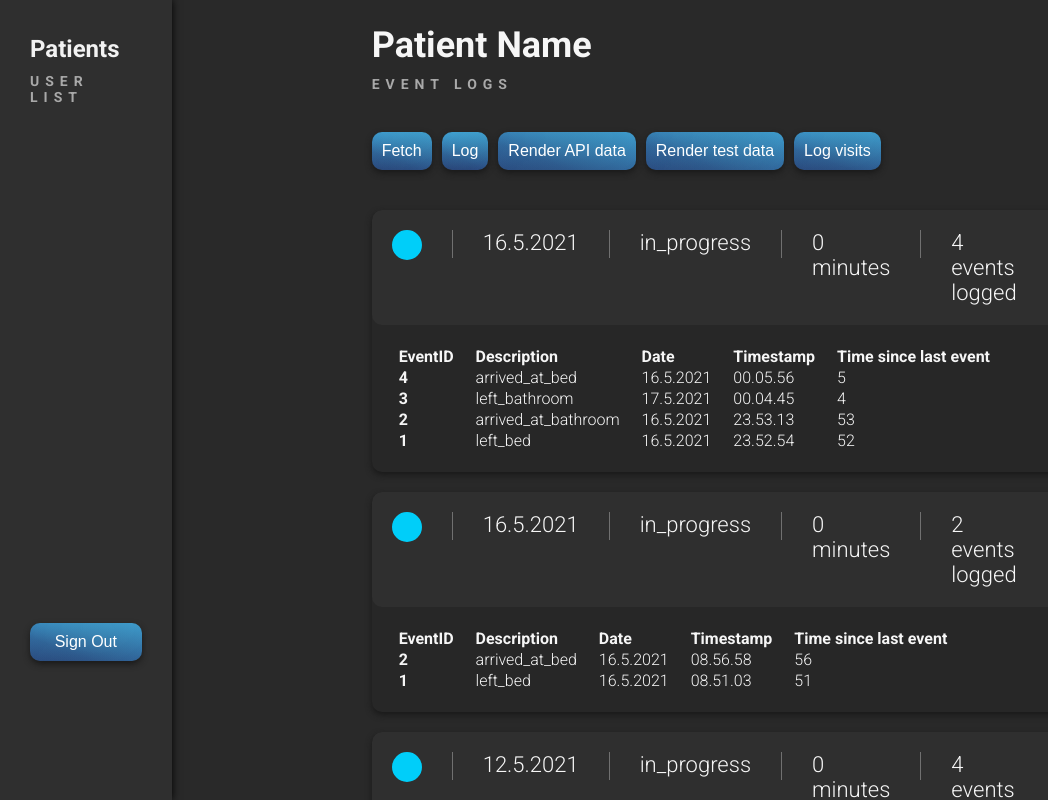
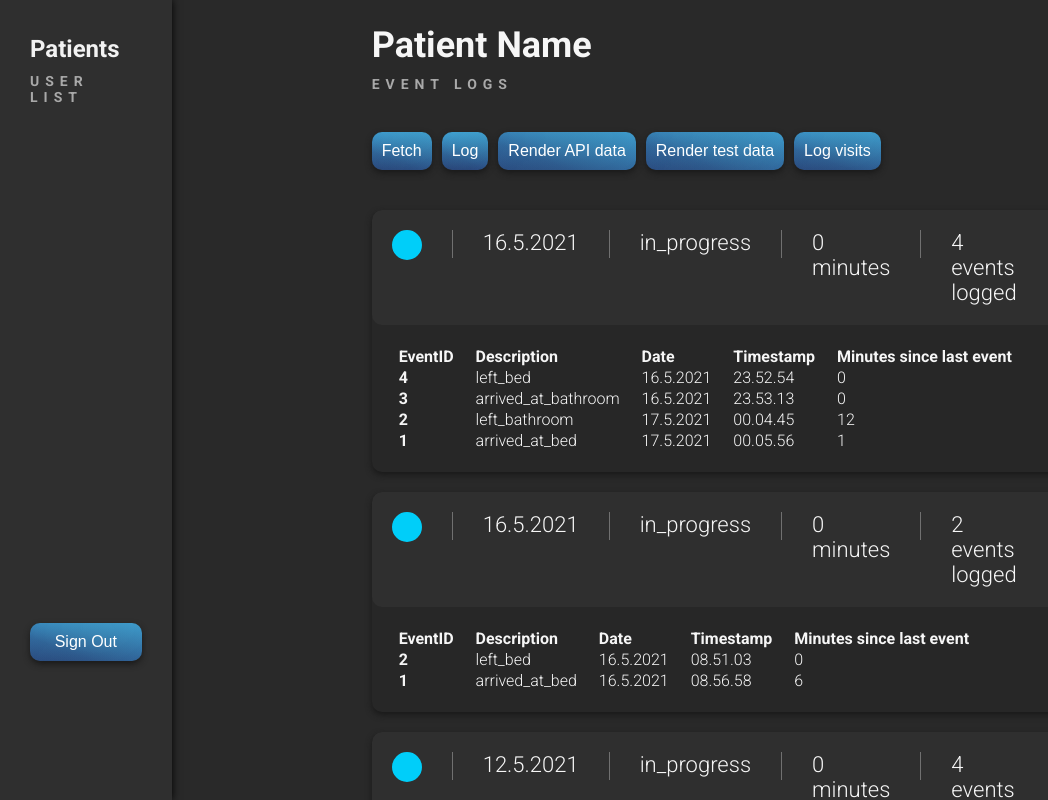
Before and after one commit to NCorp-group/cepto_web_app, a Vue app: page /logs in a window 1280 px wide. Both pictures are taken after a click on the button "Render test data". Shown: the whole page, without its empty margins (0-1048 px from the left). Built offline with nearby package versions, Linux system fonts and the light colour scheme; no server answers.

Commit message:
Time since last event working with adjacent map

```diff
--- a/src/components/LogTable.vue
+++ b/src/components/LogTable.vue
@@ -38,7 +38,7 @@
                 <th scope="col">Description</th>
                 <th scope="col">Date</th>
                 <th scope="col">Timestamp</th>
-                <th scope="col">Time since last event</th>
+                <th scope="col">Minutes since last event</th>
               </tr>
             </thead>
             <tbody>
@@ -47,7 +47,7 @@
                 <td>{{ event.type }}</td>
                 <td>{{ event.timestamp.toLocaleDateString('da-DK') }}</td>
                 <td>{{ event.timestamp.toLocaleTimeString('da-DK') }}</td>
-                <td>{{ event.time_since_last }}</td>
+                <td>{{ Math.round((event.time_since_last + Number.EPSILON) * 1) / 1 }}</td>
               </tr>
             </tbody>
           </table>
@@ -79,6 +79,12 @@ class Event {
       this.timestamp = timestamp;
       this.time_since_last = time_since_last;
   }
+}
+
+const map_adjacent = (mapping, array) => {
+  const {length} = array, size = length, result = new Array(size);
+  for (let i = 0; i < size; i++) result[i] = mapping(array[i-1], array[i]);
+  return result;
 }
 
 export default {
@@ -152,7 +158,7 @@ export default {
             "event_type": "arrived_at_bed",
             "patient_full_name": "test_patient",
             "patient_id": 1,
-            "timestamp": "2021-05-16T00:05:56.000000",
+            "timestamp": "2021-05-17T00:05:56.000000",
             "visit_id": 3
         }
     ],
@@ -194,8 +200,7 @@ export default {
       return event;
     },
     create_visit(events, state) {
-      console.log(events);
-
+      console.log(events[0]);
       let duration = events[0].timestamp.getTime() - events[0].timestamp.getTime();
       let duration_date = new Date(duration);
       let duration_minutes = duration_date.getTime() / 1000 / 60;
@@ -215,11 +220,6 @@ export default {
 
       return visit
     },
-    map_adjacent(mapping, array) {
-      const {length} = array, size = length, result = new Array(size);
-      for (let i = 0; i < size; i++) result[i] = mapping(array[i-1], array[i]);
-      return result;
-    },
     process_data() {
       this.visits = [];
 
@@ -232,35 +232,40 @@ export default {
       var visit_id_set = new Set(visit_ids);
 
       visit_id_set.forEach(visit_id => {
+        let events_of_visit_id = this.data.events.filter(event => event.visit_id === visit_id);
+
         // ADJACENT MAP to refer to last element
-        // var events = [];
-        // events = this.map_adjacent((event1, event2) => {
-        //   let duration;
-        //   if (event1 == null) {
-        //     duration = "-";
-        //   }
-        //   else {
-        //     var date1 = new Date(event1.timestamp);
-        //     let date2 = new Date(event2.timestamp);
-        //     duration = (date2.getTime() - date1.getTime()) / 1000 / 60;
-        //   }
-        //   return new Event(
-        //     visit_id,
-        //     event2.event_type,
-        //     date1,
-        //     duration
-        //   );
-        // }, this.data.events.filter(event => event.visit_id === visit_id))
-        // console.log(events);
+        var events = map_adjacent((event1, event2) => {
+
+          let date2 = new Date(event2.timestamp);
+
+          let duration;
+          if (event1 == null) {
+            duration = "-";
+          }
+          else {
+            let date1 = new Date(event1.timestamp);
+            duration = (date2.getTime() - date1.getTime()) / 1000 / 60;
+          }
+          let new_event = new Event(
+            visit_id,
+            event2.event_type,
+            date2,
+            duration
+          );
+          console.log(new_event);
+          return new_event;
+        }, events_of_visit_id)
+        console.log(events);
 
 
-        var events = [];
-        events = this.data.events.filter(event => event.visit_id === visit_id).map(
-          event => {
-            let new_event = this.create_event(event);
-            return new_event;
-          }
-        ).reverse();
+        // var events = [];
+        // events = this.data.events.filter(event => event.visit_id === visit_id).map(
+        //   event => {
+        //     let new_event = this.create_event(event);
+        //     return new_event;
+        //   }
+        // ).reverse();
 
         // resolve state
         var state = "";
```
